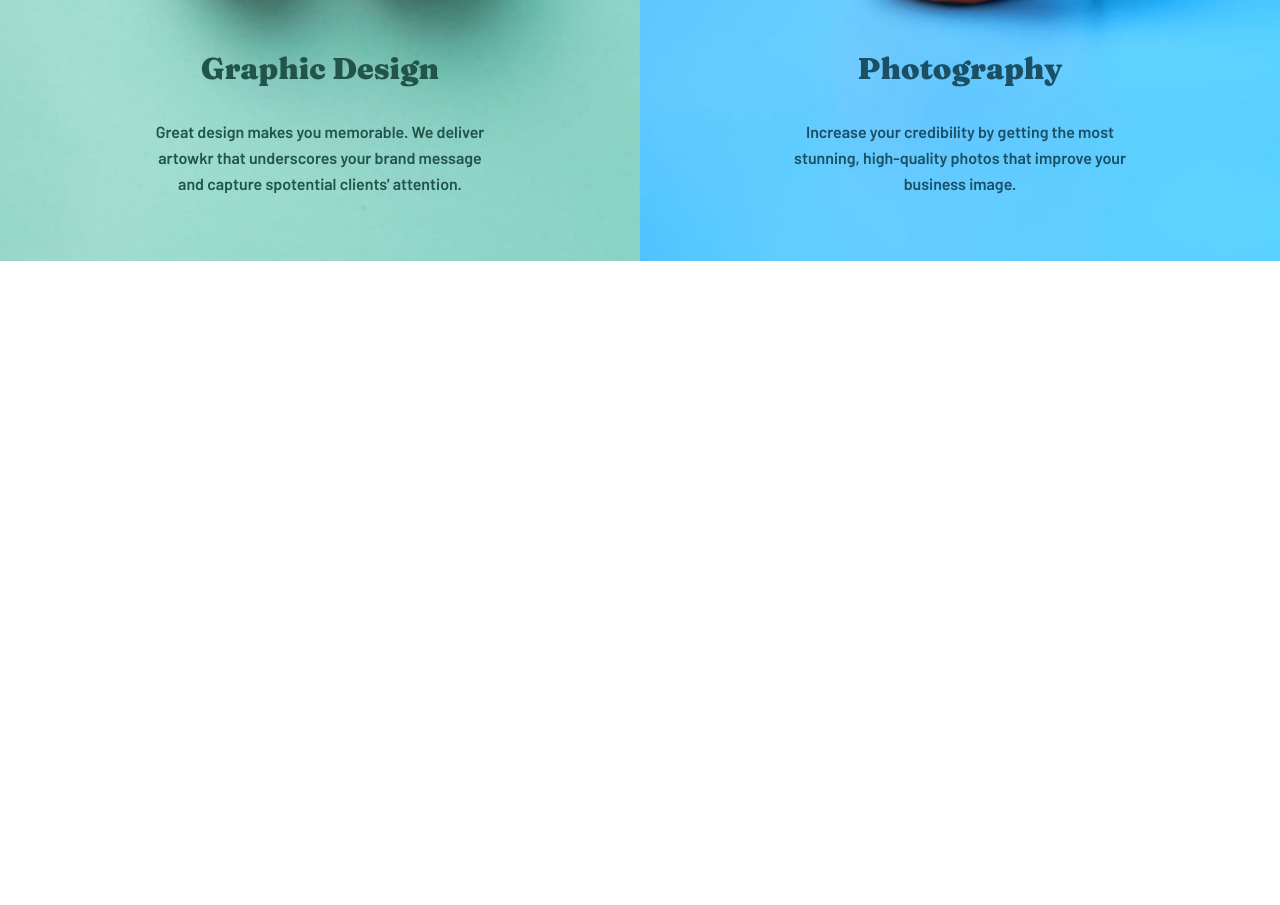
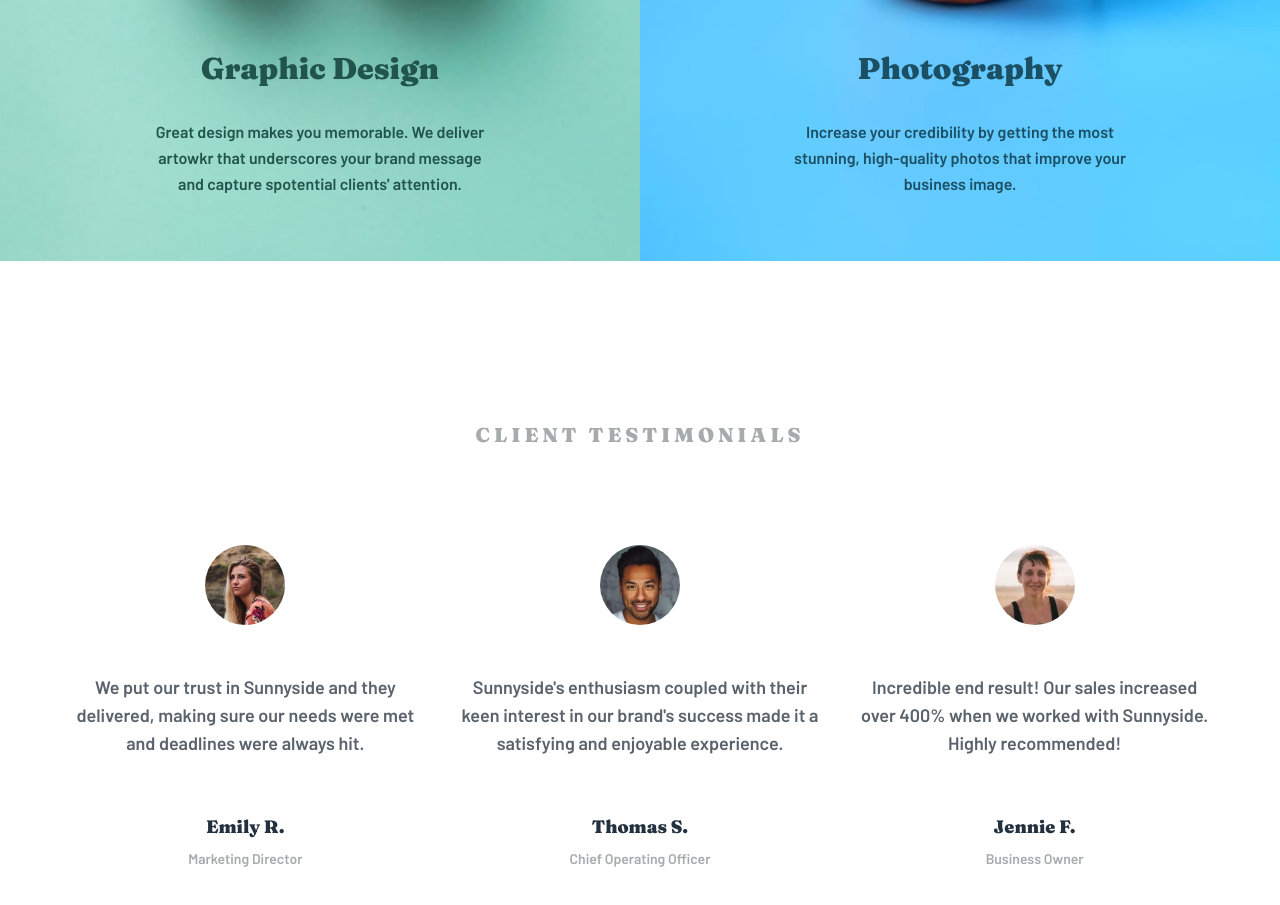
Before and after one commit to LeeConnelly12/sunnyside-landing-page, a website built with Vite: page index.html in a window 1280 px wide. Shown: the part 2039-2944 px from the top of the page. Before the commit the page ends 2300 px from the top, so only its background shows below. Built offline with nearby package versions, Linux system fonts and the light colour scheme.

Commit message:
Create testimonials section

```diff
--- a/index.html
+++ b/index.html
@@ -74,5 +74,35 @@
         </div>
     </section>
 
+    <section class="pt-14 sm:pt-20 xl:pt-40 pb-20 sm:pb-24 xl:pb-48">
+        <h2 class="font-fraunces font-black uppercase tracking-[0.2em] text-center text-gray-300 sm:text-xl">Client testimonials</h2>
+        <div class="grid gap-16 lg:gap-8 pt-16 xl:pt-24 lg:grid-cols-3 max-w-6xl mx-auto px-6 lg:px-0">
+            <article class="text-center">
+                <img src="/emily.jpg" alt="Emily, marketing director." class="rounded-full w-20 h-20 inline-block">
+                <p class="text-lg pt-8 lg:pt-12 text-gray-800 max-w-sm mx-auto">We put our trust in Sunnyside and they delivered, making sure our needs were met and deadlines were always hit.</p>
+                <address class=" not-italic capitalize pt-8 lg:pt-14">
+                    <div class="font-fraunces text-lg font-black text-gray-900">Emily R.</div>
+                    <div class="text-gray-300 text-sm pt-2">Marketing Director</div>
+                </address>
+            </article>
+            <article class="text-center">
+                <img src="/thomas.jpg" alt="Thomas, chief operating officer." class="rounded-full w-20 h-20 inline-block">
+                <p class="text-lg pt-8 lg:pt-12 text-gray-800 max-w-sm mx-auto">Sunnyside's enthusiasm coupled with their keen interest in our brand's success made it a satisfying and enjoyable experience.</p>
+                <address class=" not-italic capitalize pt-8 lg:pt-14">
+                    <div class="font-fraunces text-lg font-black text-gray-900">Thomas S.</div>
+                    <div class="text-gray-300 text-sm pt-2">Chief operating officer</div>
+                </address>
+            </article>
+            <article class="text-center">
+                <img src="/jennie.jpg" alt="Jennie, business owner." class="rounded-full w-20 h-20 inline-block">
+                <p class="text-lg pt-8 lg:pt-12 text-gray-800 max-w-sm mx-auto">Incredible end result! Our sales increased over 400% when we worked with Sunnyside. Highly recommended!</p>
+                <address class=" not-italic capitalize pt-8 lg:pt-14">
+                    <div class="font-fraunces text-lg font-black text-gray-900">Jennie F.</div>
+                    <div class="text-gray-300 text-sm pt-2">Business owner</div>
+                </address>
+            </article>
+        </div>
+    </section>
+
   </body>
 </html>
--- a/tailwind.config.cjs
+++ b/tailwind.config.cjs
@@ -11,7 +11,9 @@ module.exports = {
       },
       colors: {
         gray: {
+          300: 'hsl(210, 4%, 67%)',
           700: 'hsl(232, 10%, 55%)',
+          800: 'hsl(213, 9%, 39%)',
           900: 'hsl(212, 27%, 19%)',
         },
         yellow: {
```
Also changed, not shown: public/emily.jpg (added), public/jennie.jpg (added), public/thomas.jpg (added).
